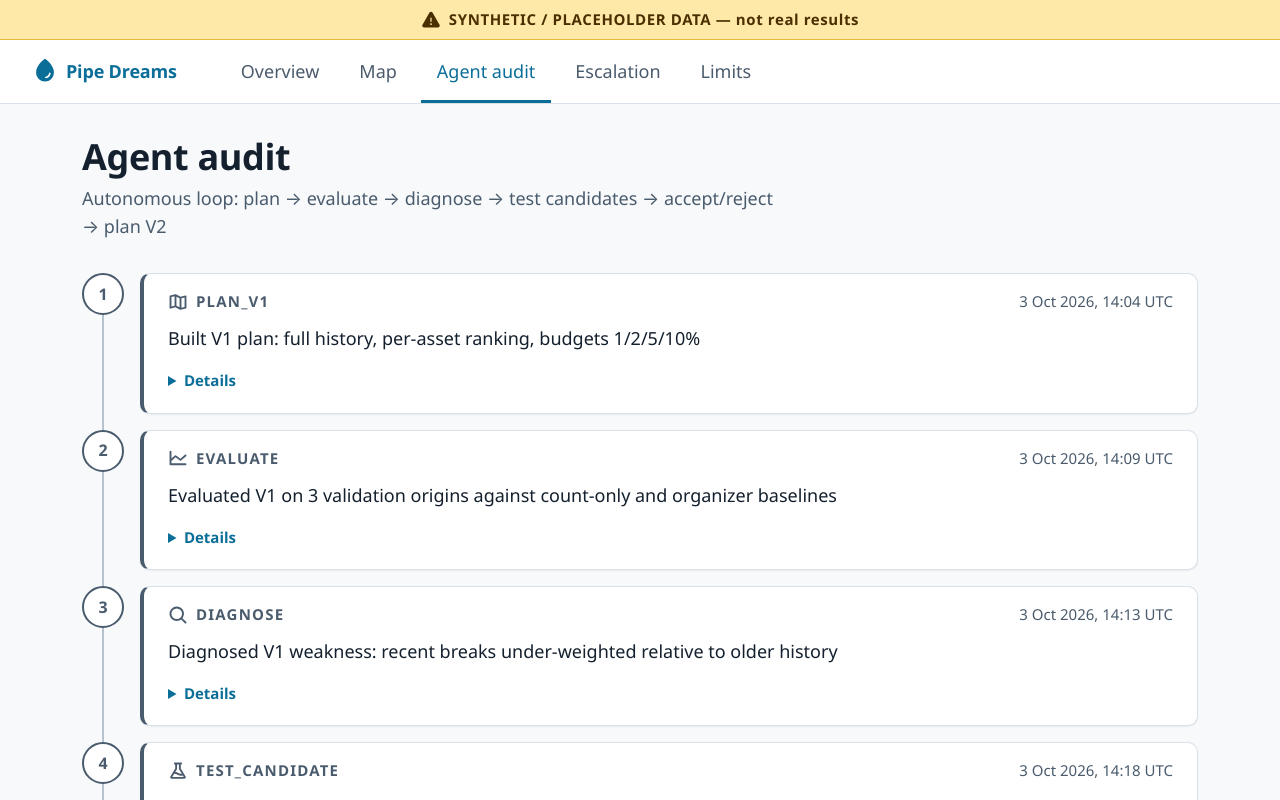
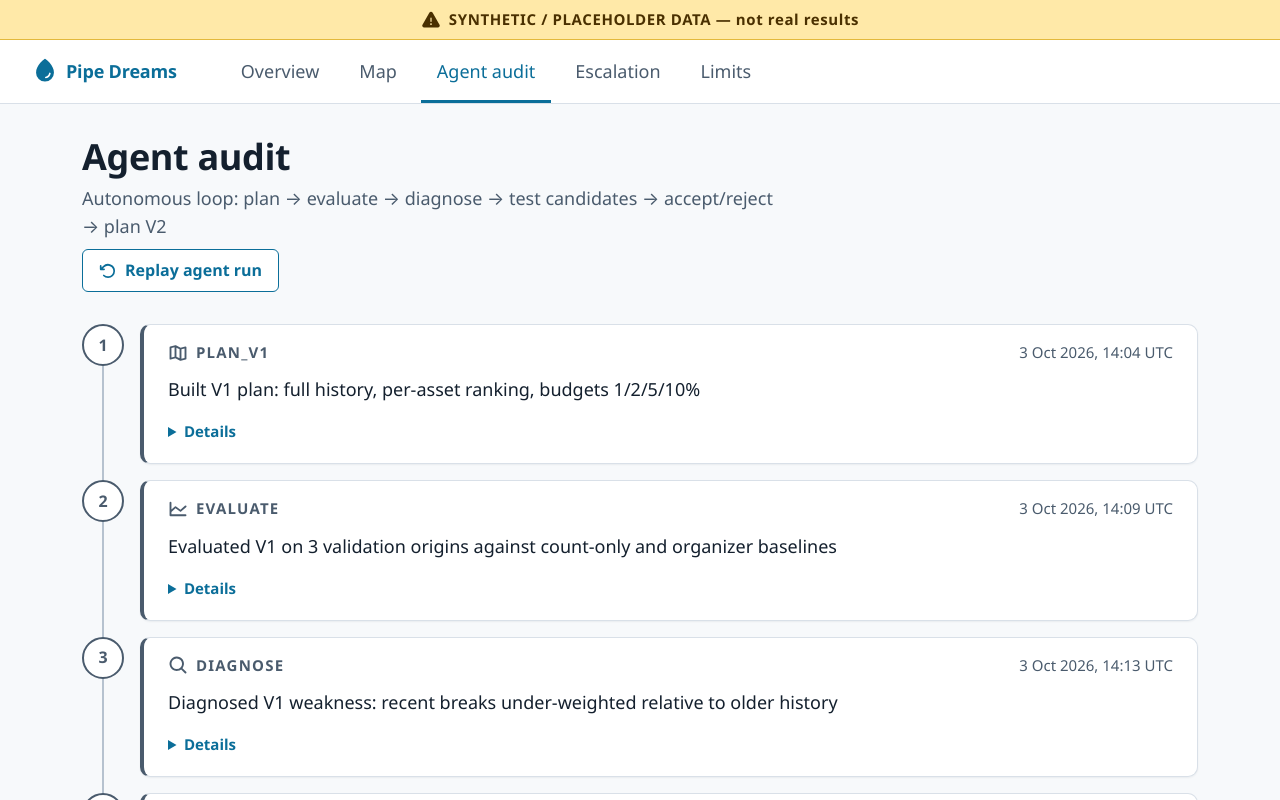
Before and after one commit to Masroor73/pipe-dreams, a React (Vite) app in the folder frontend/: page /audit in a window 1280 px wide. Shown: the top 800 px of the page. Built offline with nearby package versions, Linux system fonts and the light colour scheme.

Commit message:
feat(frontend): opt-in Replay agent run on Audit tab, with tests

```diff
--- a/frontend/src/components/Audit/Audit.module.css
+++ b/frontend/src/components/Audit/Audit.module.css
@@ -204,3 +204,18 @@
   font-family: var(--font-mono);
   overflow-wrap: anywhere;
 }
+
+/* ---- Replay agent run (opt-in). Transitions exist only while replaying, so stopping snaps to the final state. ---- */
+.replaying .item {
+  transition:
+    opacity var(--duration-base) var(--ease-out),
+    transform var(--duration-base) var(--ease-out);
+}
+.hidden {
+  opacity: 0;
+  transform: translateY(6px);
+}
+.active .card {
+  outline: 2px solid var(--tone);
+  outline-offset: 2px;
+}
--- a/frontend/src/components/Audit/AuditTimeline.tsx
+++ b/frontend/src/components/Audit/AuditTimeline.tsx
@@ -1,4 +1,6 @@
+import { useEffect, useRef } from 'react';
 import type { ReactNode } from 'react';
+import { prefersReducedMotion } from '../../hooks/motion';
 import {
   CheckCircle,
   ChartLine,
@@ -46,15 +48,33 @@ function formatDetailValue(v: unknown): string {
 
 export interface AuditTimelineProps {
   events: AuditEvent[];
+  /** Replay state: number of events revealed in `order`, or null/undefined when not replaying (all visible). */
+  revealed?: number | null;
+  /** seq values in replay order. */
+  replayOrder?: number[];
 }
 
 const sameCandidate = (a?: AuditEvent, b?: AuditEvent) =>
   !!a?.candidate && !!b?.candidate && a.candidate.candidate_id === b.candidate.candidate_id;
 
 /** Events render in the order supplied. Bracketing / compact grouping is presentation only. */
-export function AuditTimeline({ events }: AuditTimelineProps) {
+export function AuditTimeline({ events, revealed = null, replayOrder = [] }: AuditTimelineProps) {
+  const replaying = revealed !== null;
+  const listRef = useRef<HTMLOListElement>(null);
+  const activeSeq = replaying ? replayOrder[revealed - 1] : undefined;
+  const rankOf = new Map(replayOrder.map((seq, i) => [seq, i]));
+
+  // Keep the current step on screen during a replay (smooth only when motion is allowed).
+  useEffect(() => {
+    if (activeSeq === undefined) return;
+    const el = listRef.current?.querySelector<HTMLElement>(`[data-seq="${activeSeq}"]`);
+    if (el && typeof el.scrollIntoView === 'function') {
+      el.scrollIntoView({ block: 'nearest', behavior: prefersReducedMotion() ? 'auto' : 'smooth' });
+    }
+  }, [activeSeq]);
+
   return (
-    <ol className={styles.timeline}>
+    <ol ref={listRef} className={`${styles.timeline} ${replaying ? styles.replaying : ''}`}>
       {events.map((e, i) => {
         const { icon, tone } = eventStyle(e.event_type);
         const prev = events[i - 1];
@@ -68,8 +88,11 @@ export function AuditTimeline({ events }: AuditTimelineProps) {
           (next?.event_type === 'ACCEPT' || next?.event_type === 'REJECT') &&
           sameCandidate(e, next);
         const detailEntries = Object.entries(e.details ?? {});
+        const rank = rankOf.get(e.seq) ?? -1;
+        const replayCls = !replaying ? '' : rank >= revealed ? styles.hidden : e.seq === activeSeq ? styles.active : '';
         const cls = [
           styles.item,
+          replayCls,
           styles[`tone_${tone}`],
           joinsNext ? styles.bracketTop : '',
           joinsPrev ? styles.bracketBottom : '',
@@ -77,7 +100,7 @@ export function AuditTimeline({ events }: AuditTimelineProps) {
           .filter(Boolean)
           .join(' ');
         return (
-          <li key={e.seq} className={cls} data-event-type={e.event_type}>
+          <li key={e.seq} className={cls} data-event-type={e.event_type} data-seq={e.seq}>
             <span className={styles.node} aria-hidden="true">
               {e.seq}
             </span>
--- /dev/null
+++ b/frontend/src/components/Audit/useAuditReplay.ts
@@ -0,0 +1,94 @@
+import { useCallback, useEffect, useMemo, useRef, useState } from 'react';
+import { AUDIT_REPLAY } from '../../config/display';
+import { prefersReducedMotion } from '../../hooks/motion';
+import type { AuditEvent } from '../../types/api';
+
+export interface AuditReplay {
+  /** Number of events revealed so far in seq order, or null when not replaying (everything visible). */
+  revealed: number | null;
+  running: boolean;
+  /** Polite live-region text; empty until the user starts a replay. */
+  announcement: string;
+  /** seq values in replay order (ascending API seq). */
+  order: number[];
+  start: () => void;
+  stop: () => void;
+}
+
+/** Step interval: the spec's step, shortened so the whole replay fits the cap. */
+export function replayStepMs(count: number): number {
+  if (count <= 0) return AUDIT_REPLAY.stepMs;
+  return Math.min(AUDIT_REPLAY.stepMs, Math.floor(AUDIT_REPLAY.maxTotalMs / count));
+}
+
+/**
+ * Opt-in replay of the agent run: reveals events one by one in `seq` order.
+ * Presentation only; never reorders or alters event data. Under reduced motion,
+ * start() leaves every event visible and only announces completion.
+ */
+export function useAuditReplay(events: AuditEvent[]): AuditReplay {
+  const [revealed, setRevealed] = useState<number | null>(null);
+  const [announcement, setAnnouncement] = useState('');
+  const timer = useRef<ReturnType<typeof setTimeout> | null>(null);
+  const sorted = useMemo(() => [...events].sort((a, b) => a.seq - b.seq), [events]);
+  const order = useMemo(() => sorted.map((e) => e.seq), [sorted]);
+  const total = sorted.length;
+  const running = revealed !== null;
+
+  const clear = () => {
+    if (timer.current) clearTimeout(timer.current);
+    timer.current = null;
+  };
+
+  const stop = useCallback(() => {
+    clear();
+    setRevealed(null);
+    setAnnouncement((a) => (a ? 'Replay stopped. All events shown.' : a));
+  }, []);
+
+  const start = useCallback(() => {
+    clear();
+    if (total === 0) return;
+    if (prefersReducedMotion()) {
+      setRevealed(null);
+      setAnnouncement(`Replay complete. All ${total} events shown.`);
+      return;
+    }
+    const interval = replayStepMs(total);
+    const step = (n: number) => {
+      setRevealed(n);
+      const e = sorted[n - 1];
+      if (e) setAnnouncement(`Step ${n} of ${total}: ${e.event_type}`);
+      timer.current = setTimeout(() => {
+        if (n >= total) {
+          setRevealed(null);
+          setAnnouncement(`Replay complete. All ${total} events shown.`);
+          timer.current = null;
+        } else {
+          step(n + 1);
+        }
+      }, interval);
+    };
+    step(1);
+    // eslint-disable-next-line react-hooks/exhaustive-deps
+  }, [sorted, total]);
+
+  // Esc stops a running replay.
+  useEffect(() => {
+    if (!running) return;
+    const onKey = (e: KeyboardEvent) => {
+      if (e.key === 'Escape') stop();
+    };
+    document.addEventListener('keydown', onKey);
+    return () => document.removeEventListener('keydown', onKey);
+  }, [running, stop]);
+
+  // Stop timers on unmount or when the event list changes.
+  useEffect(() => clear, []);
+  useEffect(() => {
+    clear();
+    setRevealed(null);
+  }, [events]);
+
+  return { revealed, running, announcement, order, start, stop };
+}
--- a/frontend/src/config/display.ts
+++ b/frontend/src/config/display.ts
@@ -46,3 +46,10 @@ export const COUNT_ONLY_LABEL = 'Count-only baseline';
 export const CHART_HEIGHT = 360;
 /** Recharts axis text size in px (project floor is 14px). */
 export const CHART_FONT_PX = 15;
+
+/** Audit "Replay agent run" stepper (docs/superpowers/specs/2026-10-03-frontend-motion.md). */
+export const AUDIT_REPLAY = {
+  stepMs: 350,
+  /** Whole replay is capped; the step shortens to fit. */
+  maxTotalMs: 6000,
+} as const;
--- a/frontend/src/pages/AuditPage.module.css
+++ b/frontend/src/pages/AuditPage.module.css
@@ -12,3 +12,41 @@
   font-size: var(--text-md);
   color: var(--color-text-muted);
 }
+
+.replayRow {
+  display: flex;
+}
+.replayBtn {
+  display: inline-flex;
+  align-items: center;
+  gap: var(--space-2);
+  padding: var(--space-2) var(--space-4);
+  border: 1px solid var(--color-accent);
+  border-radius: var(--radius-sm);
+  background: var(--color-surface);
+  color: var(--color-accent);
+  font-weight: var(--weight-semibold);
+  cursor: pointer;
+  transition:
+    background var(--duration-fast) var(--ease-out),
+    color var(--duration-fast) var(--ease-out),
+    transform var(--duration-fast) var(--ease-out);
+}
+.replayBtn:active {
+  transform: scale(0.97);
+}
+@media (hover: hover) and (pointer: fine) {
+  .replayBtn:hover {
+    background: var(--color-accent);
+    color: var(--color-on-accent);
+  }
+}
+
+.srOnly {
+  position: absolute;
+  width: 1px;
+  height: 1px;
+  overflow: hidden;
+  clip-path: inset(50%);
+  white-space: nowrap;
+}
--- a/frontend/src/pages/AuditPage.tsx
+++ b/frontend/src/pages/AuditPage.tsx
@@ -1,4 +1,6 @@
+import { ArrowCounterClockwise, Stop } from '@phosphor-icons/react';
 import { useAudit } from '../hooks';
+import { useAuditReplay } from '../components/Audit/useAuditReplay';
 import { DataState } from '../components/DataState/DataState';
 import { AuditTimeline } from '../components/Audit/AuditTimeline';
 import styles from './AuditPage.module.css';
@@ -6,6 +8,7 @@ import styles from './AuditPage.module.css';
 export default function AuditPage() {
   const { status, data, error, reload } = useAudit();
   const events = data?.events ?? [];
+  const replay = useAuditReplay(events);
 
   return (
     <div className={styles.page}>
@@ -14,6 +17,25 @@ export default function AuditPage() {
         <p className={styles.intro}>
           Autonomous loop: plan → evaluate → diagnose → test candidates → accept/reject → plan V2
         </p>
+        {events.length > 0 && (
+          <div className={styles.replayRow}>
+            <button
+              type="button"
+              className={styles.replayBtn}
+              onClick={replay.running ? replay.stop : replay.start}
+            >
+              {replay.running ? (
+                <Stop size={18} weight="fill" aria-hidden="true" />
+              ) : (
+                <ArrowCounterClockwise size={18} weight="bold" aria-hidden="true" />
+              )}
+              {replay.running ? 'Stop replay' : 'Replay agent run'}
+            </button>
+          </div>
+        )}
+        <div className={styles.srOnly} aria-live="polite" aria-atomic="true">
+          {replay.announcement}
+        </div>
       </header>
       <DataState
         status={status}
@@ -24,7 +46,7 @@ export default function AuditPage() {
         loadingLabel="Loading audit trail"
         minHeight={320}
       >
-        <AuditTimeline events={events} />
+        <AuditTimeline events={events} revealed={replay.revealed} replayOrder={replay.order} />
       </DataState>
     </div>
   );
```
Also changed, not shown: 1 other file (tests, documents, lock files or other folders).
